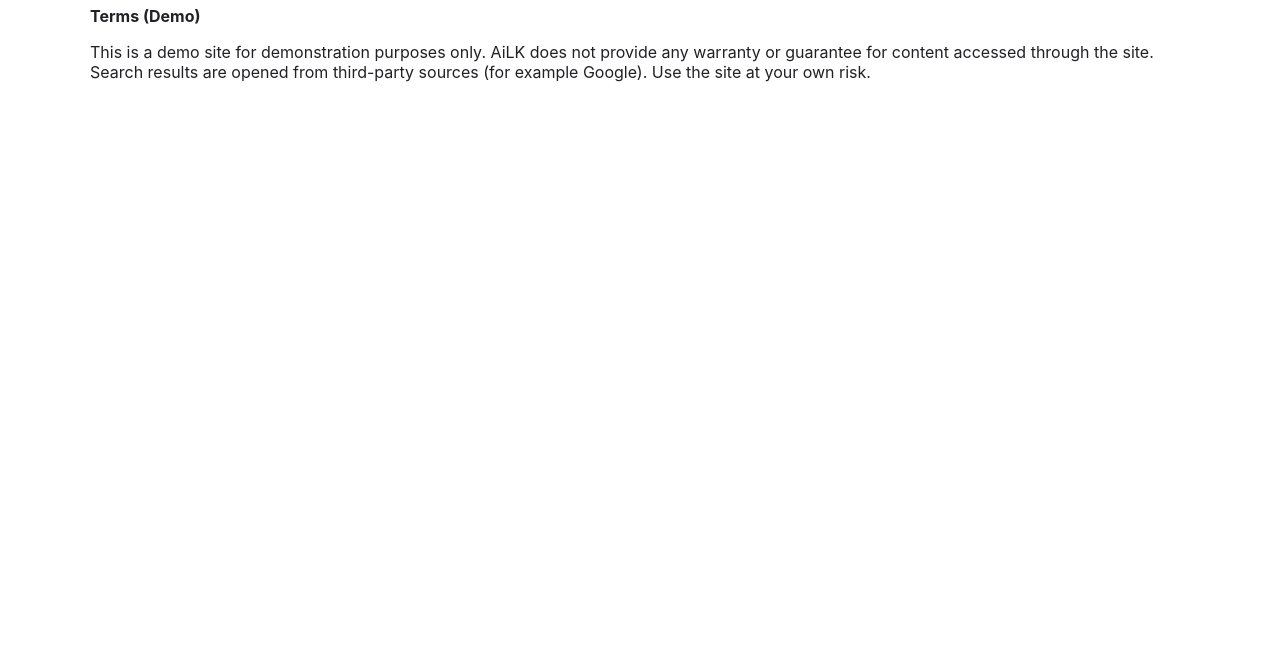
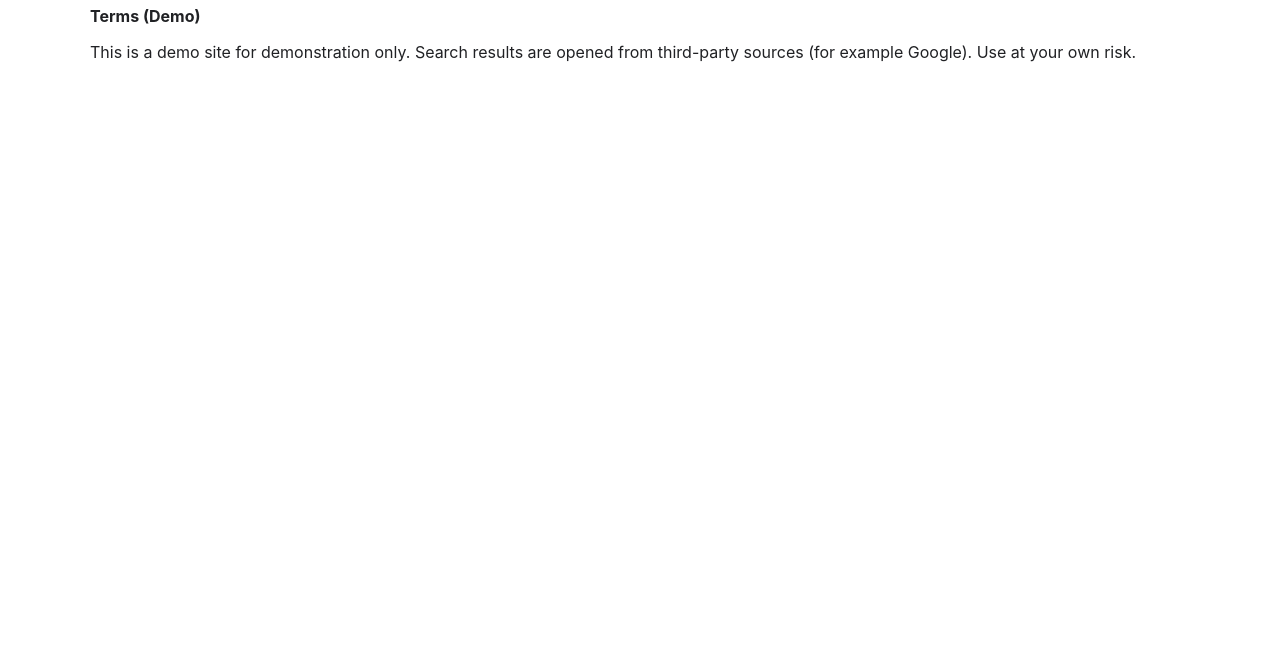
Before and after one commit to janidurukshan1/AiLk-website, a plain HTML site: page terms.html in a window 1280 px wide. Shown: the part 153-800 px from the top of the page. Drawn offline with Linux system fonts and the light colour scheme.

Commit message:
terms.html

```diff
--- a/terms.html
+++ b/terms.html
@@ -11,7 +11,7 @@
   <main class="container page-content">
     <h1>Terms of Use</h1>
     <p><strong>Terms (Demo)</strong></p>
-    <p>This is a demo site for demonstration purposes only. AiLK does not provide any warranty or guarantee for content accessed through the site. Search results are opened from third-party sources (for example Google). Use the site at your own risk.</p>
+    <p>This is a demo site for demonstration only. Search results are opened from third-party sources (for example Google). Use at your own risk.</p>
   </main>
 </body>
 </html>
```
